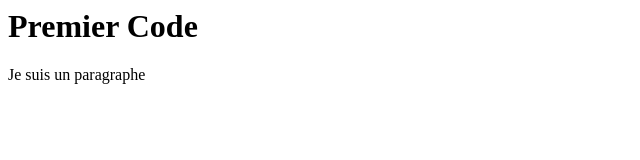
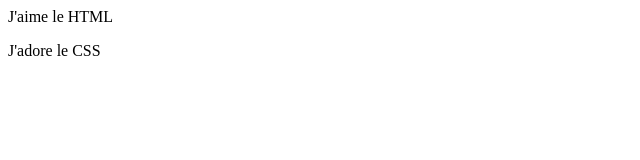
Before and after one commit to elio357/premier-code-2024, a plain HTML site: page index.html in a window 1280 px wide. Shown: the whole page, without its empty margins (0-640 px from the left). Drawn offline with Linux system fonts and the light colour scheme.

Commit message:
Update index.html

```diff
--- a/index.html
+++ b/index.html
@@ -1,2 +1,2 @@
-<h1>Premier Code</h1>
-<p>Je suis un paragraphe</p>
+<p>J'aime le HTML</p>
+<p></p>J'adore le CSS</p>
```
